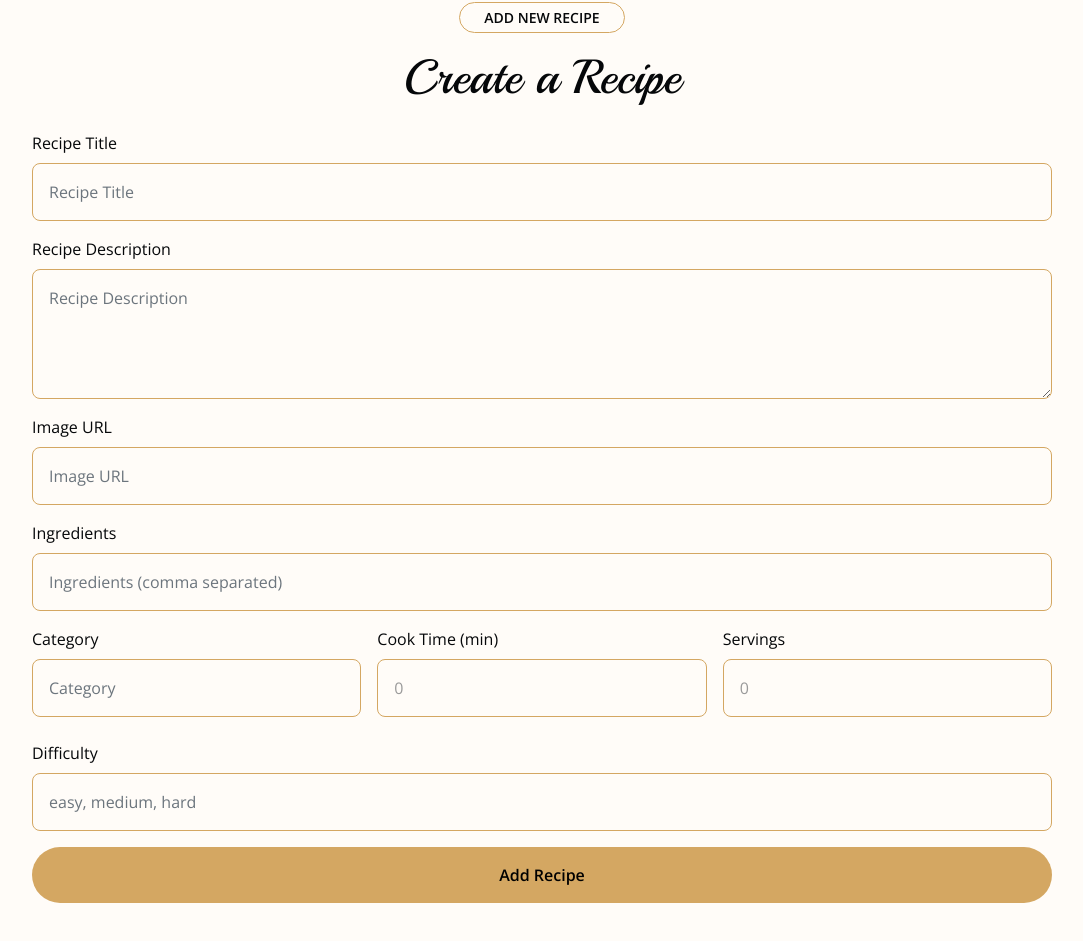
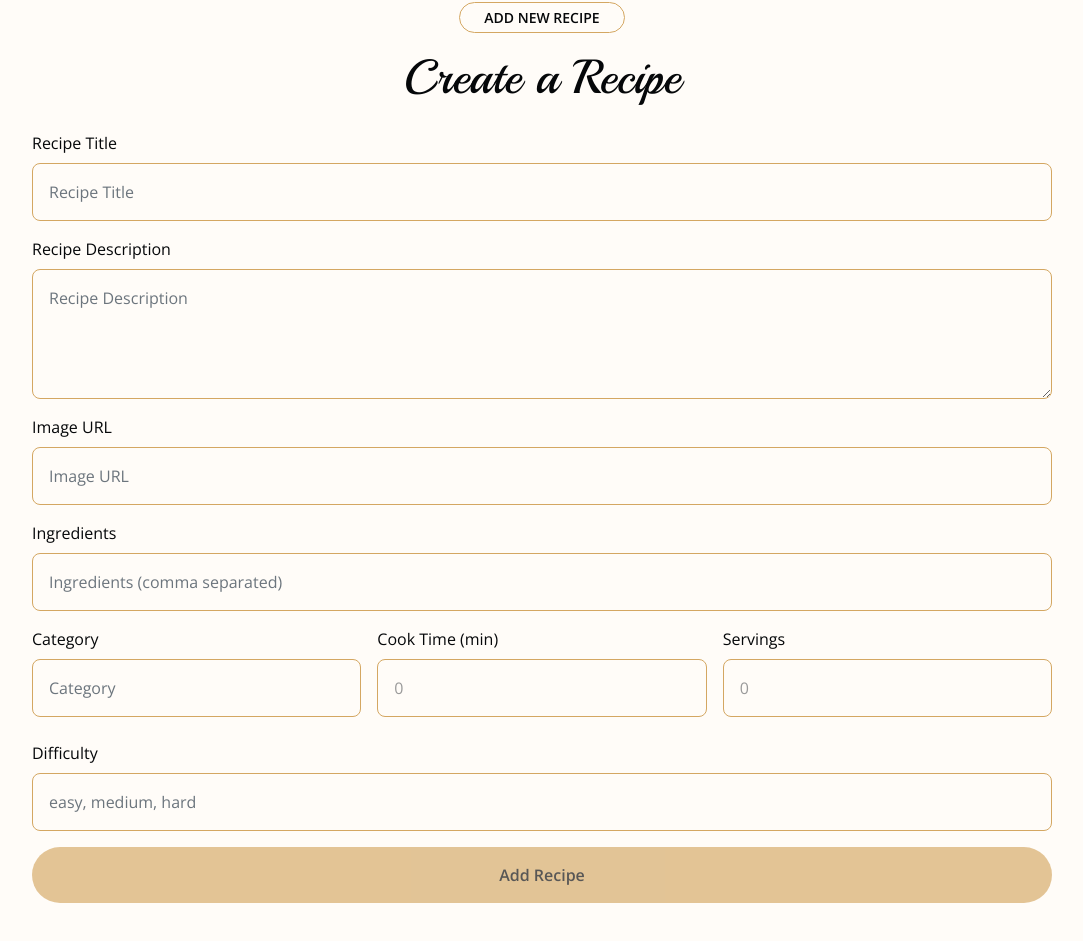
Before and after one commit to NikolVasileva/recipes-angular, an Angular app in the folder client/recipes/: page /recipe-create in a window 1280 px wide. Shown: the part 249-1190 px from the top of the page, without its empty margins (98-1181 px from the left). Built offline with nearby package versions, Linux system fonts and the light colour scheme; sample sign-in values are in the browser's storage.

Commit message:
add validation rules of creating recipe form

```diff
--- a/client/recipes/src/app/features/recipe-create/recipe-create.css
+++ b/client/recipes/src/app/features/recipe-create/recipe-create.css
@@ -0,0 +1,5 @@
+.error {
+    color: #dc3545;
+    font-size: 0.9rem;
+    margin-top: 5px;
+}
--- a/client/recipes/src/app/features/recipe-create/recipe-create.html
+++ b/client/recipes/src/app/features/recipe-create/recipe-create.html
@@ -8,7 +8,7 @@
           <h1 class="display-5 mb-0">Create a Recipe</h1>
         </div>
 
-        <form #recipeForm="ngForm" (ngSubmit)="onSubmit()">
+        <!-- <form #recipeForm="ngForm" (ngSubmit)="onSubmit()">
 
           <div class="mb-3">
             <label for="title" class="form-label text-dark">Recipe Title</label>
@@ -119,7 +119,195 @@
             Add Recipe
           </button>
 
-        </form>
-      </div>
+        </form> -->
+        <form #recipeForm="ngForm" (ngSubmit)="onSubmit()">
+
+            <!-- TITLE -->
+            <div class="mb-3">
+              <label class="form-label text-dark">Recipe Title</label>
+              <input
+                appInputError
+                [(ngModel)]="title"
+                name="title"
+                type="text"
+                class="w-100 form-control p-3 border-primary bg-light"
+                placeholder="Recipe Title"
+                required
+                minlength="3"
+              >
+
+              @if (
+                (recipeForm.controls['title']?.touched || recipeForm.controls['title']?.dirty)
+                && recipeForm.controls['title']?.invalid
+              ) {
+                <p class="error">Title is required (min 3 characters)!</p>
+              }
+            </div>
+
+            <!-- DESCRIPTION -->
+            <div class="mb-3">
+              <label class="form-label text-dark">Recipe Description</label>
+              <textarea
+                appInputError
+                [(ngModel)]="description"
+                name="description"
+                class="w-100 form-control p-3 border-primary bg-light"
+                rows="4"
+                placeholder="Recipe Description"
+                required
+                minlength="10"
+              ></textarea>
+
+              @if (
+                (recipeForm.controls['description']?.touched || recipeForm.controls['description']?.dirty)
+                && recipeForm.controls['description']?.invalid
+              ) {
+                <p class="error">Description is required (min 10 characters)!</p>
+              }
+            </div>
+
+            <!-- IMAGE URL -->
+            <div class="mb-3">
+              <label class="form-label text-dark">Image URL</label>
+              <input
+                appInputError
+                [(ngModel)]="imageUrl"
+                name="imageUrl"
+                type="text"
+                class="w-100 form-control p-3 border-primary bg-light"
+                placeholder="Image URL"
+                required
+                pattern="https?://.+"
+              >
+
+              @if (
+                (recipeForm.controls['imageUrl']?.touched || recipeForm.controls['imageUrl']?.dirty)
+                && recipeForm.controls['imageUrl']?.invalid
+              ) {
+                <p class="error">Valid image URL is required!</p>
+              }
+            </div>
+
+            <!-- INGREDIENTS -->
+            <div class="mb-3">
+              <label class="form-label text-dark">Ingredients</label>
+              <input
+                appInputError
+                [(ngModel)]="ingredients"
+                name="ingredients"
+                type="text"
+                class="w-100 form-control p-3 border-primary bg-light"
+                placeholder="Ingredients (comma separated)"
+                required
+                minlength="3"
+              >
+
+              @if (
+                (recipeForm.controls['ingredients']?.touched || recipeForm.controls['ingredients']?.dirty)
+                && recipeForm.controls['ingredients']?.invalid
+              ) {
+                <p class="error">Ingredients are required!</p>
+              }
+            </div>
+
+            <!-- CATEGORY / COOK TIME / SERVINGS -->
+            <div class="row g-3 mb-4">
+
+              <div class="col-md-4">
+                <label class="form-label text-dark">Category</label>
+                <input
+                  appInputError
+                  [(ngModel)]="category"
+                  name="category"
+                  type="text"
+                  class="form-control p-3 border-primary bg-light"
+                  placeholder="Category"
+                  required
+                >
+
+                @if (
+                  (recipeForm.controls['category']?.touched || recipeForm.controls['category']?.dirty)
+                  && recipeForm.controls['category']?.invalid
+                ) {
+                  <p class="error">Category is required!</p>
+                }
+              </div>
+
+              <div class="col-md-4">
+                <label class="form-label text-dark">Cook Time (min)</label>
+                <input
+                  appInputError
+                  [(ngModel)]="cookTime"
+                  name="cookTime"
+                  type="number"
+                  class="form-control p-3 border-primary bg-light"
+                  required
+                  min="1"
+                >
+
+                @if (
+                  (recipeForm.controls['cookTime']?.touched || recipeForm.controls['cookTime']?.dirty)
+                  && recipeForm.controls['cookTime']?.invalid
+                ) {
+                  <p class="error">Cook time must be at least 1 minute!</p>
+                }
+              </div>
+
+              <div class="col-md-4">
+                <label class="form-label text-dark">Servings</label>
+                <input
+                  appInputError
+                  [(ngModel)]="servings"
+                  name="servings"
+                  type="number"
+                  class="form-control p-3 border-primary bg-light"
+                  required
+                  min="1"
+                >
+
+                @if (
+                  (recipeForm.controls['servings']?.touched || recipeForm.controls['servings']?.dirty)
+                  && recipeForm.controls['servings']?.invalid
+                ) {
+                  <p class="error">Servings must be at least 1!</p>
+                }
+              </div>
+
+            </div>
+
+            <!-- DIFFICULTY -->
+            <div class="mb-3">
+              <label class="form-label text-dark">Difficulty</label>
+              <input
+                appInputError
+                [(ngModel)]="difficulty"
+                name="difficulty"
+                type="text"
+                class="w-100 form-control p-3 border-primary bg-light"
+                placeholder="easy, medium, hard"
+                required
+                pattern="^(easy|medium|hard)$"
+              >
+
+              @if (
+                (recipeForm.controls['difficulty']?.touched || recipeForm.controls['difficulty']?.dirty)
+                && recipeForm.controls['difficulty']?.invalid
+              ) {
+                <p class="error">Difficulty must be: easy, medium or hard!</p>
+              }
+            </div>
+
+            <!-- BUTTON -->
+            <button
+              type="submit"
+              class="w-100 btn btn-primary p-3 border-primary bg-primary rounded-pill"
+              [disabled]="recipeForm.invalid"
+            >
+              Add Recipe
+            </button>
+
+          </form>
+
+    </div>
     </div>
   </div>
```
